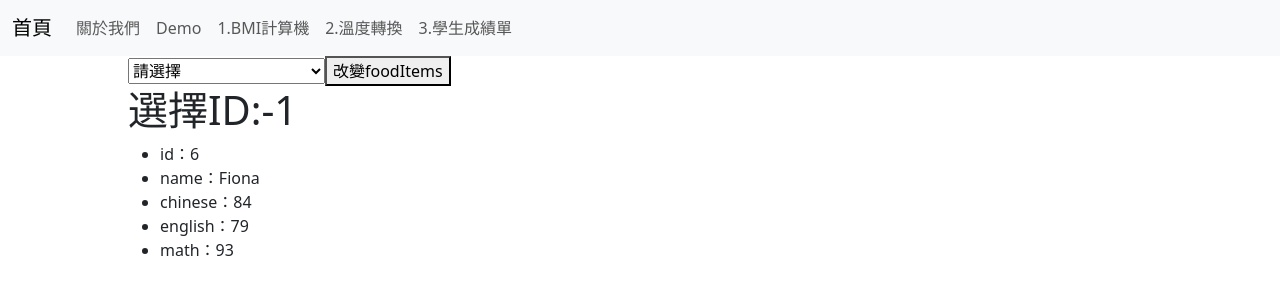
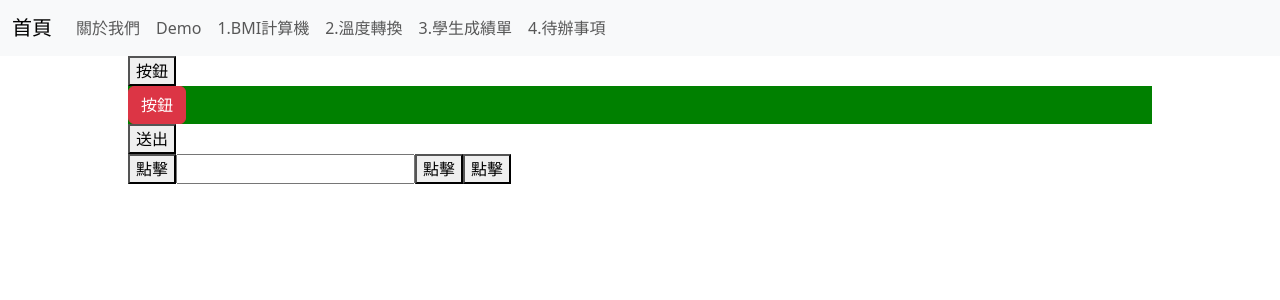
Before and after one commit to Dao-Cheng/vue-project-derek-demo, a Vue app: page /DemoList in a window 1280 px wide. Shown: the top 300 px of the page. Built offline with nearby package versions, Linux system fonts and the light colour scheme.

Commit message:
待辦清單

```diff
--- a/src/App.vue
+++ b/src/App.vue
@@ -52,6 +52,9 @@ import Demo9 from './components/Demo/Demo9.vue';
                     <li class="nav-item">
                         <RouterLink :to="{ name: 'StudentScore' }" class="nav-link">3.學生成績單</RouterLink>
                     </li>
+                    <li class="nav-item">
+                        <RouterLink :to="{ name: 'ToDoList' }" class="nav-link">4.待辦事項</RouterLink>
+                    </li>
                 </ul>
             </div>
         </div>
--- /dev/null
+++ b/src/components/Demo/Demo13.vue
@@ -0,0 +1,41 @@
+<script setup>
+import { onMounted } from 'vue';
+
+
+onMounted(() => {
+
+    const element = document.querySelector('#my-btn');
+    element.addEventListener('click', (eventObj) => {
+        eventObj.stopPropagation(); // 停止事件傳播
+        eventObj.preventDefault();
+        console.log('here');
+    }, true)
+
+})
+
+</script>
+
+<template>
+
+    <div>
+        <button id="my-btn">按鈕</button>
+    </div>
+
+    <div @click.capture="console.log('div here')" style="background-color: green;">
+        <button @click.stop="console.log('btn click')" class="btn btn-danger">按鈕</button>
+    </div>
+
+    <form>
+        <button type="submit" @click.prevent="console.log('here')">送出</button>
+    </form>
+
+    <button @click.middle="console.log('here')">點擊</button>
+
+    <input @keyup.enter="console.log('keyup')" />
+
+    <button @click.ctrl="console.log('ctrl')">點擊</button>
+    <button @click.ctrl.exact="console.log('ctrl')">點擊</button>
+
+</template>
+
+<style scoped></style>
--- a/src/router/index.js
+++ b/src/router/index.js
@@ -11,6 +11,7 @@ import BMI from "@/views/BMI.vue";
 import FToC from "@/views/FToC.vue";
 import DemoList from "@/views/DemoList.vue";
 import StudentScore from "@/views/StudentScore.vue";
+import ToDoList from "@/views/ToDoList.vue";
 
 // 3.定義路由
 const routes = [
@@ -52,6 +53,12 @@ const routes = [
         component: StudentScore,
         name: 'StudentScore'
     },
+
+    {
+        path: '/ToDoList',
+        component: ToDoList,
+        name: 'ToDoList'
+    },
     {
         path: '/DemoList',
         component: DemoList,
--- a/src/views/DemoList.vue
+++ b/src/views/DemoList.vue
@@ -1,14 +1,15 @@
 <script setup>
 import Demo11 from '@/components/Demo/Demo11.vue';
 import Demo12 from '@/components/Demo/Demo12.vue';
+import Demo13 from '@/components/Demo/Demo13.vue';
 
 </script>
 
 <template>
 
     <!-- <Demo11 /> -->
-    <Demo12 />
-
+    <!-- <Demo12 /> -->
+    <Demo13 />
 </template>
 
 <style scoped></style>
--- a/src/views/StudentScore.vue
+++ b/src/views/StudentScore.vue
@@ -36,7 +36,7 @@ const searchName = () => {
             </tr>
         </thead>
         <tbody>
-            <tr v-for="(item, index) in students">
+            <tr v-for="(item, index) in students" :key="item.id">
                 <td>{{ item.name }}</td>
                 <td>{{ item.chinese }}</td>
                 <td>{{ item.english }}</td>
--- /dev/null
+++ b/src/views/ToDoList.vue
@@ -0,0 +1,29 @@
+<script setup></script>
+
+<template>
+
+    <h1>待辦清單</h1>
+
+    <div>
+        <input type="text" placeholder="輸入新的待辦事項" />
+        <button class="btn btn-success">新增</button>
+    </div>
+
+    <table>
+        <tbody>
+            <tr>
+                <td>
+                    <input type="checkbox" />
+                </td>
+                <td>羽球</td>
+                <td>
+                    <button class="btn btn-danger">刪除</button>
+                </td>
+            </tr>
+        </tbody>
+    </table>
+
+
+</template>
+
+<style scoped></style>
```
